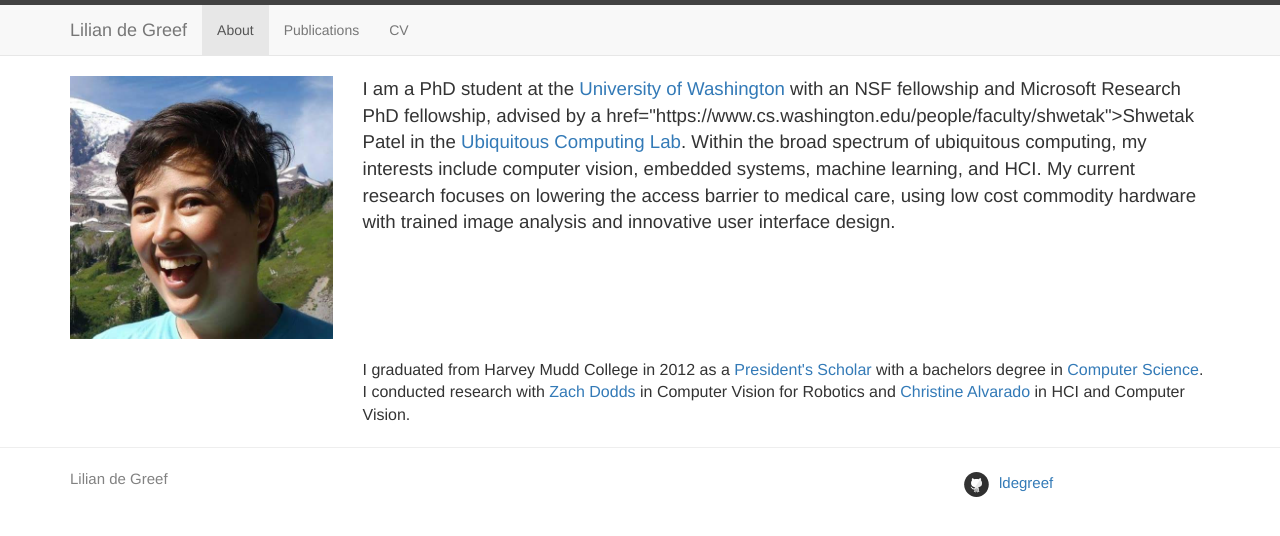
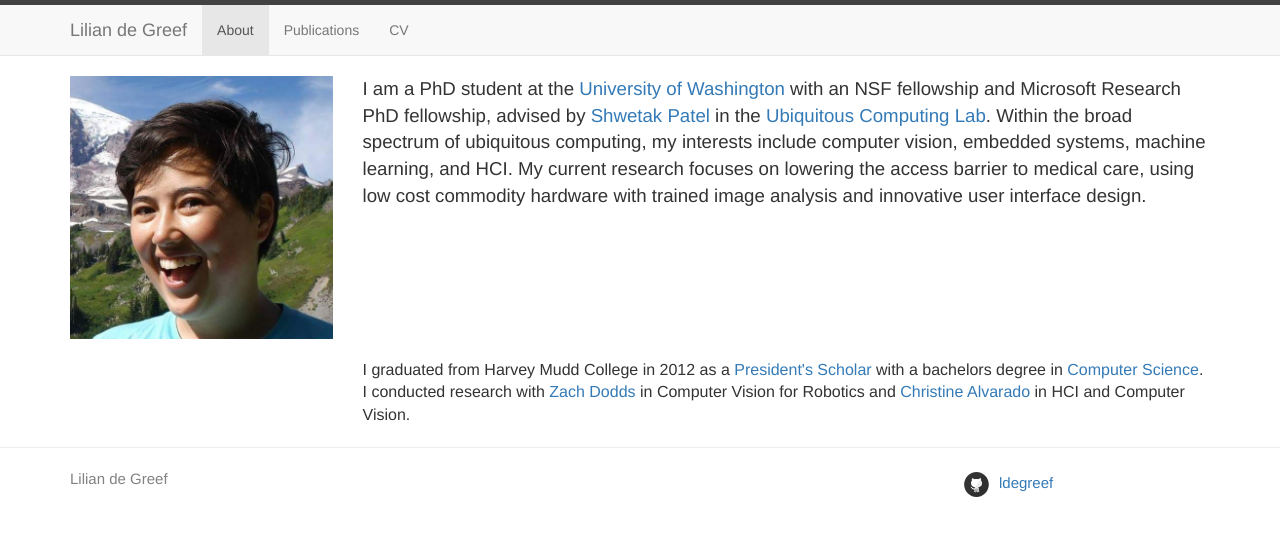
Before and after one commit to ldegreef/ewhitmire.github.io, a Jekyll site: the page built from index.html, in a window 1280 px wide. Shown: the top 536 px of the page. Built offline with Jekyll 4.4.1, drawn with Linux system fonts in a browser that asks for light colours.

Commit message:
Fixed a tiny typo

```diff
--- a/index.html
+++ b/index.html
@@ -12,7 +12,7 @@ weight: 0
             <img src="/img/liliandegreef.jpg"/>
         </div>
         <div class="col-md-9 col-sm-6 bio">
-            I am a PhD student at the <a href="http://cs.washington.edu">University of Washington</a> with an NSF fellowship and Microsoft Research PhD fellowship, advised by a href="https://www.cs.washington.edu/people/faculty/shwetak">Shwetak Patel</a> in the <a href="http://ubicomplab.cs.washington.edu">Ubiquitous Computing Lab</a>. Within the broad spectrum of ubiquitous computing, my interests include computer vision, embedded systems, machine learning, and HCI. My current research focuses on lowering the access barrier to medical care, using low cost commodity hardware with trained image analysis and innovative user interface design.
+            I am a PhD student at the <a href="http://cs.washington.edu">University of Washington</a> with an NSF fellowship and Microsoft Research PhD fellowship, advised by <a href="https://www.cs.washington.edu/people/faculty/shwetak">Shwetak Patel</a> in the <a href="http://ubicomplab.cs.washington.edu">Ubiquitous Computing Lab</a>. Within the broad spectrum of ubiquitous computing, my interests include computer vision, embedded systems, machine learning, and HCI. My current research focuses on lowering the access barrier to medical care, using low cost commodity hardware with trained image analysis and innovative user interface design.
         </div>
 
     </div>
```
